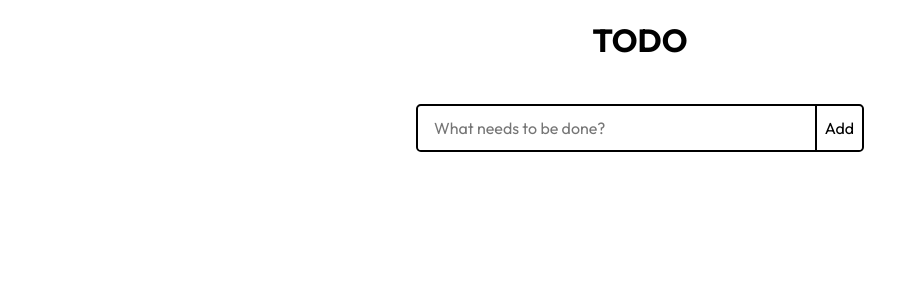
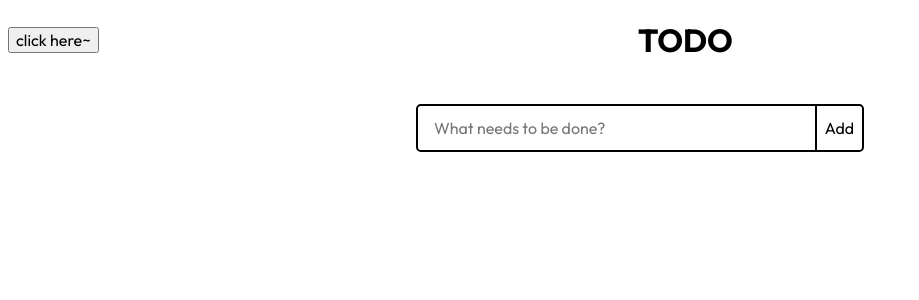
Before and after one commit to pr-citrate/todo, a React (Create React App) app: page / in a window 1280 px wide. Shown: the top 300 px of the page, without its empty margins (0-919 px from the left). Built offline with nearby package versions, Linux system fonts and the light colour scheme.

Commit message:
updated toolbar

```diff
--- a/src/components/Toolbar.js
+++ b/src/components/Toolbar.js
@@ -1,7 +1,13 @@
 import React from 'react';
 
 function Toolbar() {
-  return <></>;
+  const handleCLick = () => {
+    alert('yes! just do it!!!!');
+  };
+
+  return <div className='Toolbar'>
+    <button className='' onClick={handleCLick}> click here~ </button>
+  </div>;
 }
 
 export default Toolbar;
```
